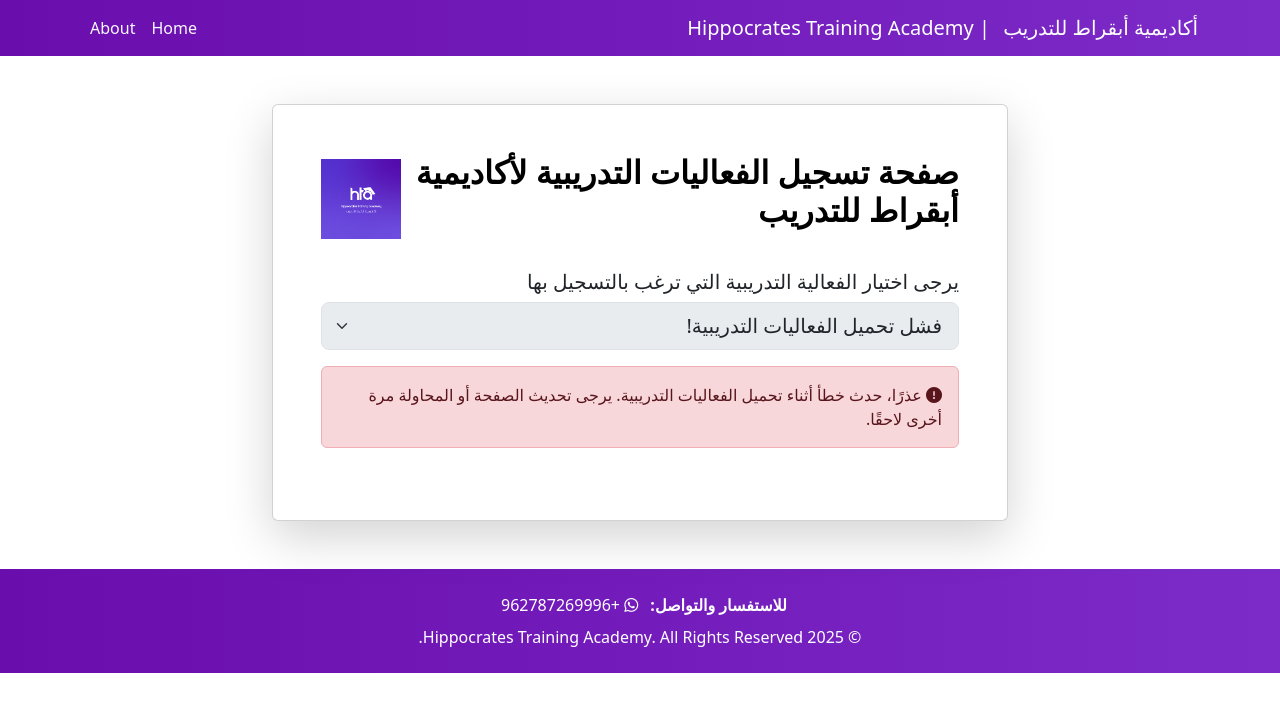
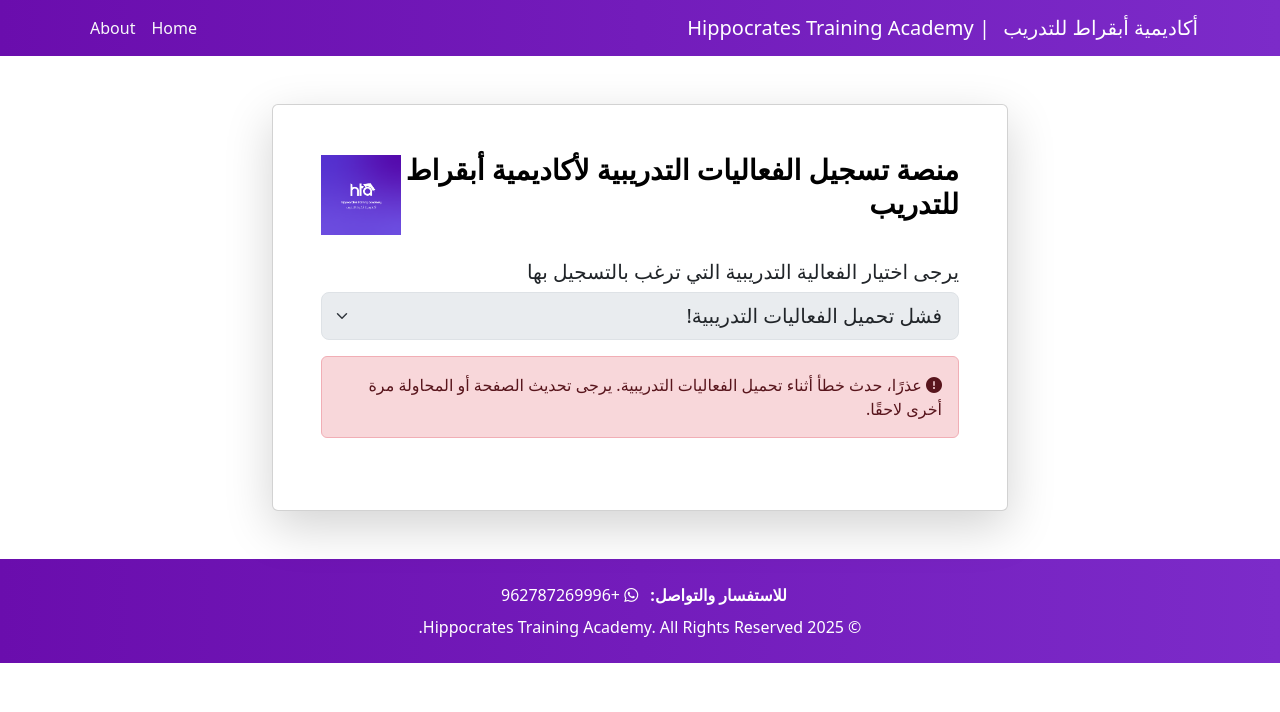
Before and after one commit to Hta2025/htareg2, a plain HTML site: page index.html in a window 1280 px wide. Drawn offline with nearby package versions, Linux system fonts and the light colour scheme; no server answers.

Commit message:
Update index.html
تغيير على الخط والاسم

```diff
--- a/index.html
+++ b/index.html
@@ -3,7 +3,8 @@
 <head>
     <meta charset="UTF-8">
     <meta name="viewport" content="width=device-width, initial-scale=1.0">
-    <title>صفحة تسجيل الفعاليات التدريبية لأكاديمية أبقراط للتدريب</title>
+    <!-- تصويب: تم تغيير كلمة "صفحة" إلى "منصة" -->
+    <title>منصة تسجيل الفعاليات التدريبية لأكاديمية أبقراط للتدريب</title>
     <link href="https://cdn.jsdelivr.net/npm/bootstrap@5.3.2/dist/css/bootstrap.rtl.min.css" rel="stylesheet">
     <link rel="stylesheet" href="https://cdnjs.cloudflare.com/ajax/libs/font-awesome/6.4.2/css/all.min.css">
     <style>
@@ -116,6 +117,8 @@
         <div class="container">
             <a class="navbar-brand" href="index.html">
                 <span class="brand-name-ar">أكاديمية أبقراط للتدريب</span>
+                <!-- تمت إضافة هذا السطر لإظهار HTA على الشاشات الصغيرة -->
+                <span class="brand-name-hta d-inline-block d-lg-none"> | HTA</span>
                 <span class="brand-name-en d-none d-lg-inline-block">| Hippocrates Training Academy</span>
             </a>
             <button class="navbar-toggler" type="button" data-bs-toggle="collapse" data-bs-target="#navbarNav">
@@ -137,8 +140,8 @@
                     <div class="card-body p-4 p-md-5">
                         <div class="d-flex justify-content-between align-items-center mb-4">
                             <div>
-                                <!-- تم التعديل هنا: تمت إزالة brand-green وإضافة style="color: black;" -->
-                                <h1 class="card-title h2 fw-bold" style="color: black;">صفحة تسجيل الفعاليات التدريبية لأكاديمية أبقراط للتدريب</h1>
+                                <!-- تم التعديل هنا: تم تغيير "صفحة" إلى "منصة" وتصغير الخط من h2 إلى h3 -->
+                                <h1 class="card-title h3 fw-bold" style="color: black;">منصة تسجيل الفعاليات التدريبية لأكاديمية أبقراط للتدريب</h1>
                                 <p class="text-muted" id="course-details-display"></p>
                             </div>
                             <img src="hta-logo.png" alt="شعار أكاديمية أبقراط" class="hta-logo" loading="lazy">
```
